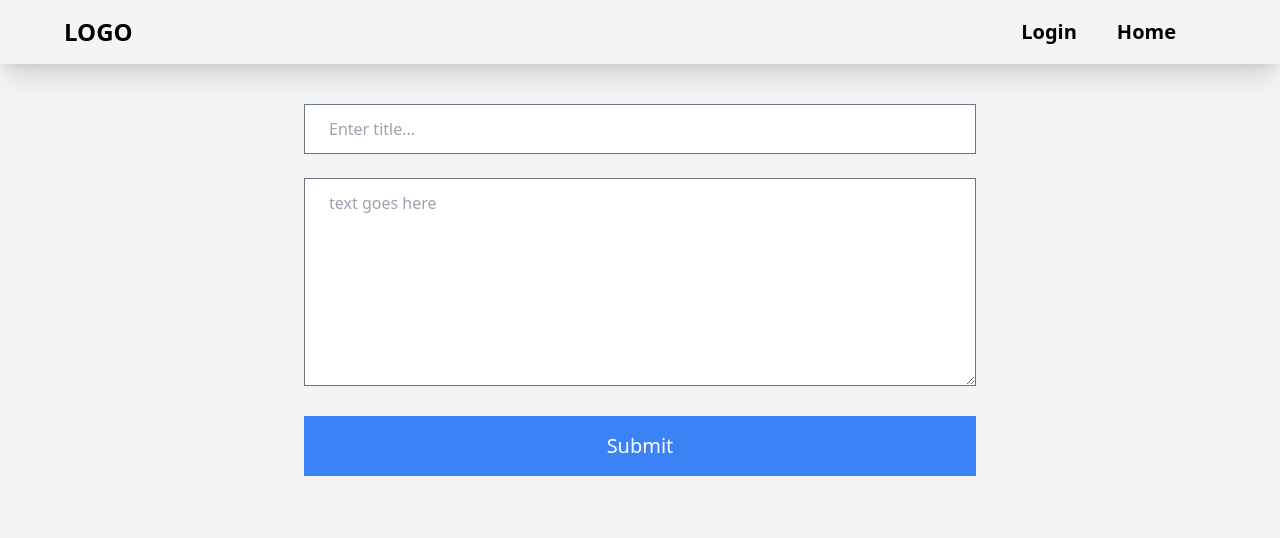
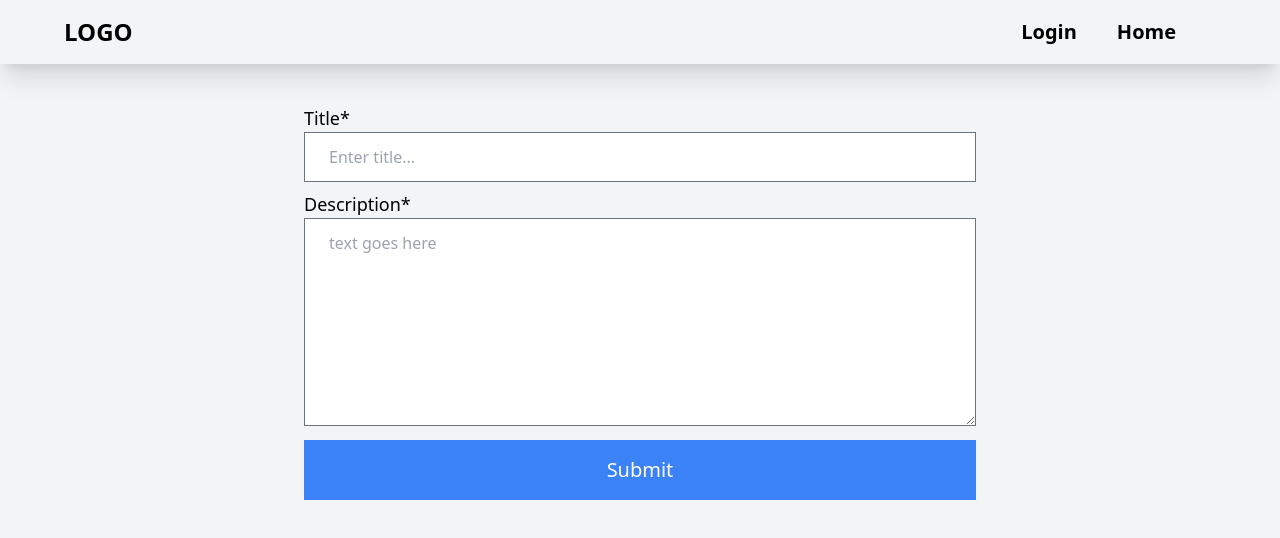
Before and after one commit to Nkaka23dev/social-media--app, a React (Vite) app: page /create in a window 1280 px wide. Shown: the top 538 px of the page. Built offline with nearby package versions, Linux system fonts and the light colour scheme; no server answers.

Commit message:
feat: added form with validation

```diff
--- a/package.json
+++ b/package.json
@@ -9,12 +9,15 @@
     "preview": "vite preview"
   },
   "dependencies": {
+    "@hookform/resolvers": "^3.0.0",
     "firebase": "^9.18.0",
     "react": "^18.2.0",
     "react-avatar": "^5.0.3",
     "react-dom": "^18.2.0",
     "react-firebase-hooks": "^5.1.1",
-    "react-router-dom": "^6.9.0"
+    "react-hook-form": "^7.43.8",
+    "react-router-dom": "^6.9.0",
+    "yup": "^1.0.2"
   },
   "devDependencies": {
     "@types/react": "^18.0.28",
--- a/src/components/Navbar.tsx
+++ b/src/components/Navbar.tsx
@@ -11,7 +11,6 @@ export default function Navbar() {
     signOut(auth);
     navigate('/')
   }
-  console.log(user)
   return (
     <section className='shadow-xl'>
       <div className='max-w-6xl mx-auto py-4 flex justify-between  items-center'>
--- a/src/pages/CreatePost.tsx
+++ b/src/pages/CreatePost.tsx
@@ -1,12 +1,36 @@
-import React from 'react'
+import { useForm } from 'react-hook-form'
+import * as yup from "yup"
+import { yupResolver } from '@hookform/resolvers/yup';
 
+interface Posts {
+  title: string,
+  description: string
+}
+const schema = yup.object().shape({
+  title: yup.string().required("Post Title is a Required Field."),
+  description: yup.string().required("Description  is a Required field")
+})
 export default function CreatePost() {
+  const { register, handleSubmit, formState: { errors } } = useForm<Posts>({
+    resolver: yupResolver(schema),
+  });
+  const onSubmit = (data: Posts) => {
+    console.log("SUBMITTED DATA", data)
+  }
   return (
     <section>
-      <form className='max-w-2xl mx-auto space-y-6'>
-        <input type="text" className='w-full focus:outline-none py-3 px-6 border border-gray-500' placeholder='Enter title...' />
-        <textarea placeholder='text goes here' className='w-full h-52 py-3 focus:outline-none px-6 border border-gray-500' name="" id=""></textarea>
-        <button onClick={(e) => { e.preventDefault() }} className='w-full text-xl text-white py-4 bg-blue-500 hover:bg-blue-600'>Submit</button>
+      <form onSubmit={handleSubmit(onSubmit)} className='max-w-2xl mx-auto space-y-2'>
+        <div>
+          <label className='text-lg' htmlFor="title">Title*</label>
+          <input type="text" className={`w-full focus:outline-none py-3 px-6 border ${errors.title ? 'border-red-600' : 'border-gray-500'} `} placeholder='Enter title...' {...register("title")} />
+          {errors.title && <p className='text-red-500 text-lg'>{errors.title?.message}</p>}
+        </div>
+        <div>
+          <label className='text-lg' htmlFor="title">Description*</label>
+          <textarea {...register("description")} placeholder='text goes here' className={`w-full h-52 py-3 focus:outline-none ${errors.description ? 'border-red-600' : 'border-gray-500'}  px-6 border border-gray-500`} id=""></textarea>
+          {errors.description && <p className='text-red-500 text-lg'>{errors.description?.message}</p>}
+        </div>
+        <button type='submit' className='w-full text-xl text-white py-4 bg-blue-500 hover:bg-blue-600'>Submit</button>
       </form>
     </section>
   )
--- a/src/pages/Home.tsx
+++ b/src/pages/Home.tsx
@@ -9,7 +9,6 @@ export default function Home() {
   const postRef = collection(db, 'posts')
   const getPosts = async () => {
     const data = await getDocs(postRef);
-    console.log('Data', data.docs);
   }
   getPosts()
   return (
```
Also changed, not shown: 1 other file (tests, documents, lock files or other folders).
